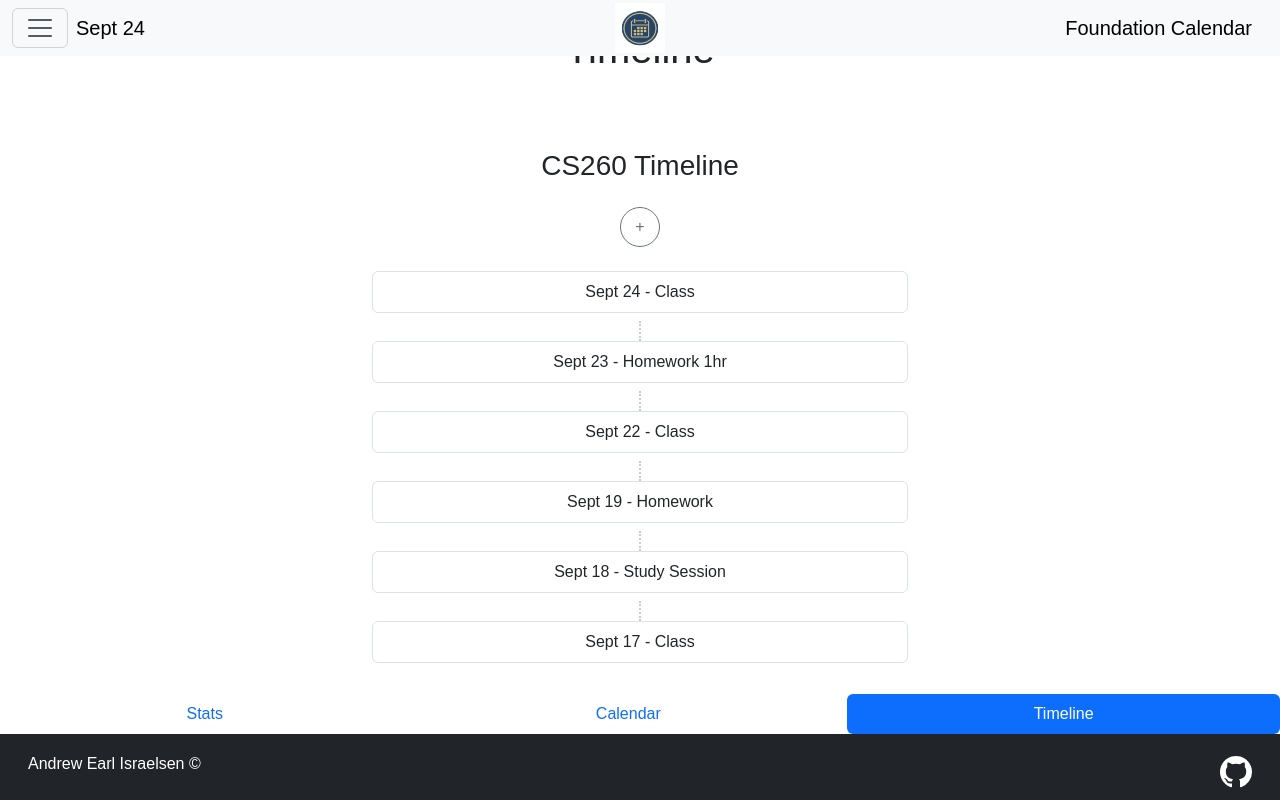
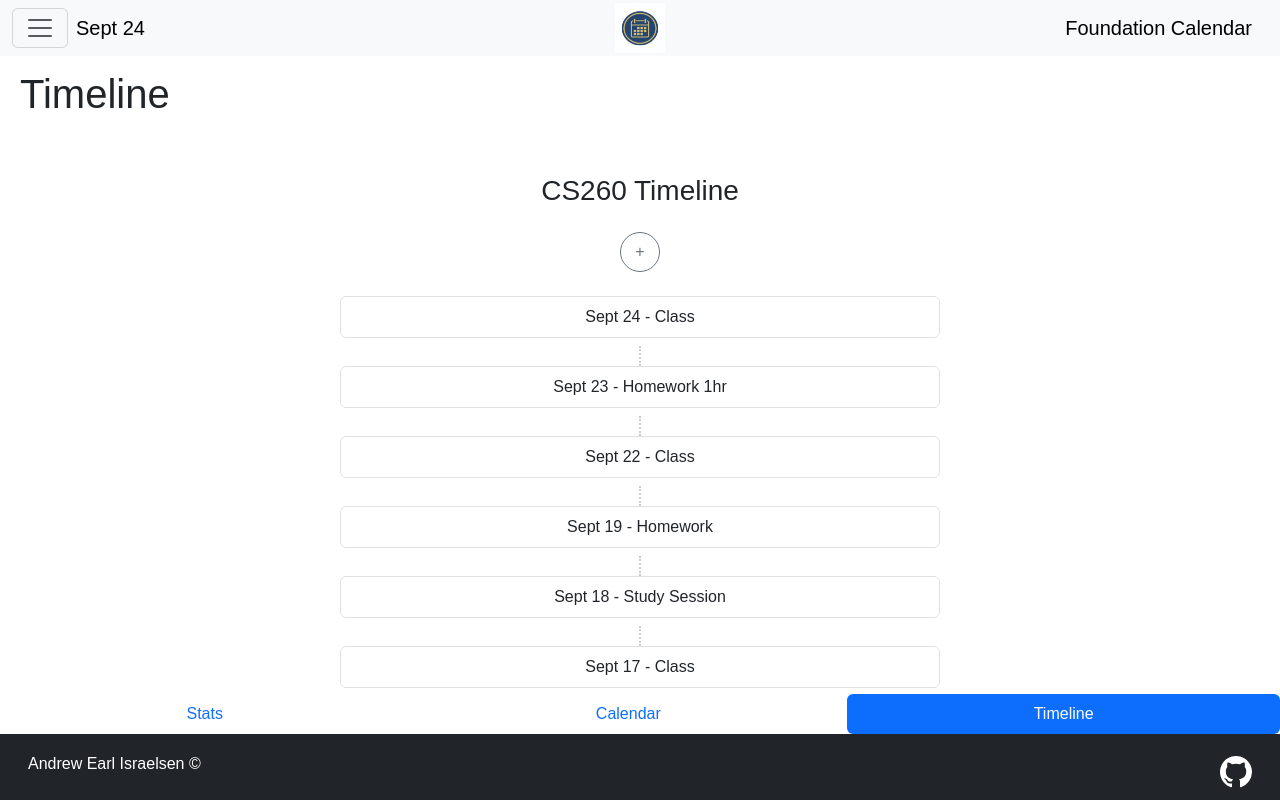
Before and after one commit to AndrewIsraelsen/startup, a React (Vite) app: page /timeline in a window 1280 px wide. Built offline with nearby package versions, Linux system fonts and the light colour scheme.

Commit message:
fixing bugs with css overlap and other react conversion things

```diff
--- a/src/calendar/calendar.css
+++ b/src/calendar/calendar.css
@@ -1,6 +1,6 @@
 ul {list-style-type: none;}
 
-main {
+.calendar-main {
     flex: 1;
 
     min-width: 600px;
--- a/src/calendar/calendar.jsx
+++ b/src/calendar/calendar.jsx
@@ -3,7 +3,7 @@ import './calendar.css';
 
 export function Calendar() {
   return (
-        <main>
+        <main className="calendar-main">
 
         <ul className="days">
             <li>SUN 11</li>
--- a/src/login/login.css
+++ b/src/login/login.css
@@ -1,4 +1,4 @@
-main {
+.login-main {
     display: flex;
     flex-direction: column;
     justify-content: center;
--- a/src/login/login.jsx
+++ b/src/login/login.jsx
@@ -4,7 +4,7 @@ import './login.css';
 
 export function Login() {
   return (
-        <main className="body">
+        <main className="login-main">
             <h2 className="fw-bold">Login</h2>
             <div>
             <span>Username</span>
--- /dev/null
+++ b/src/stats/stats.css
@@ -0,0 +1 @@
+/* Stats page doesn't need special main styling - uses default from app.css */
--- a/src/stats/stats.jsx
+++ b/src/stats/stats.jsx
@@ -1,5 +1,5 @@
 import React from 'react';
-
+import './stats.css';
 
 export function Stats() {
   return (
--- /dev/null
+++ b/src/timeline/timeline.css
@@ -0,0 +1,16 @@
+.timeline-container {
+    max-width: 600px;
+    margin: 0 auto;
+}
+
+.timeline-button {
+    width: 40px;
+    height: 40px;
+}
+
+.timeline-divider {
+    border-left: 2px dotted #ccc;
+    height: 20px;
+    margin: 0 auto;
+    width: 0;
+}
--- a/src/timeline/timeline.jsx
+++ b/src/timeline/timeline.jsx
@@ -1,5 +1,5 @@
 import React from 'react';
-
+import './timeline.css';
 
 export function Timeline() {
   return (
@@ -10,10 +10,10 @@ export function Timeline() {
         <h3 className="text-center mb-4">CS260 Timeline</h3>
 
         <div className="text-center mb-4">
-          <button className="btn btn-outline-secondary rounded-circle" style={{width: '40px', height: '40px'}}>+</button>
+          <button className="btn btn-outline-secondary rounded-circle timeline-button">+</button>
         </div>
 
-        <div style={{maxWidth: '600px', margin: '0 auto'}}>
+        <div className="timeline-container">
 
           <div className="text-center mb-2">
             <div className="border rounded p-2">
@@ -21,7 +21,7 @@ export function Timeline() {
             </div>
           </div>
 
-          <div style={{borderLeft: '2px dotted #ccc', height: '20px', margin: '0 auto', width: '0'}}></div>
+          <div className="timeline-divider"></div>
 
           <div className="text-center mb-2">
             <div className="border rounded p-2">
@@ -29,7 +29,7 @@ export function Timeline() {
             </div>
           </div>
 
-          <div style={{borderLeft: '2px dotted #ccc', height: '20px', margin: '0 auto', width: '0'}}></div>
+          <div className="timeline-divider"></div>
 
           <div className="text-center mb-2">
             <div className="border rounded p-2">
@@ -37,7 +37,7 @@ export function Timeline() {
             </div>
           </div>
 
-          <div style={{borderLeft: '2px dotted #ccc', height: '20px', margin: '0 auto', width: '0'}}></div>
+          <div className="timeline-divider"></div>
 
           <div className="text-center mb-2">
             <div className="border rounded p-2">
@@ -45,7 +45,7 @@ export function Timeline() {
             </div>
           </div>
 
-          <div style={{borderLeft: '2px dotted #ccc', height: '20px', margin: '0 auto', width: '0'}}></div>
+          <div className="timeline-divider"></div>
 
           <div className="text-center mb-2">
             <div className="border rounded p-2">
@@ -53,7 +53,7 @@ export function Timeline() {
             </div>
           </div>
 
-          <div style={{borderLeft: '2px dotted #ccc', height: '20px', margin: '0 auto', width: '0'}}></div>
+          <div className="timeline-divider"></div>
 
           <div className="text-center mb-2">
             <div className="border rounded p-2">
```
